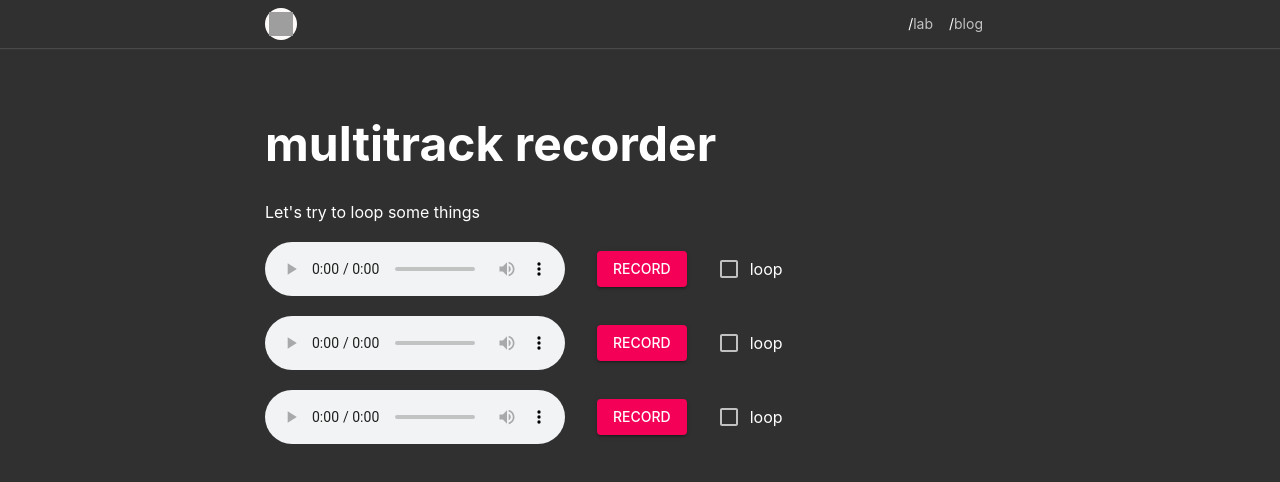
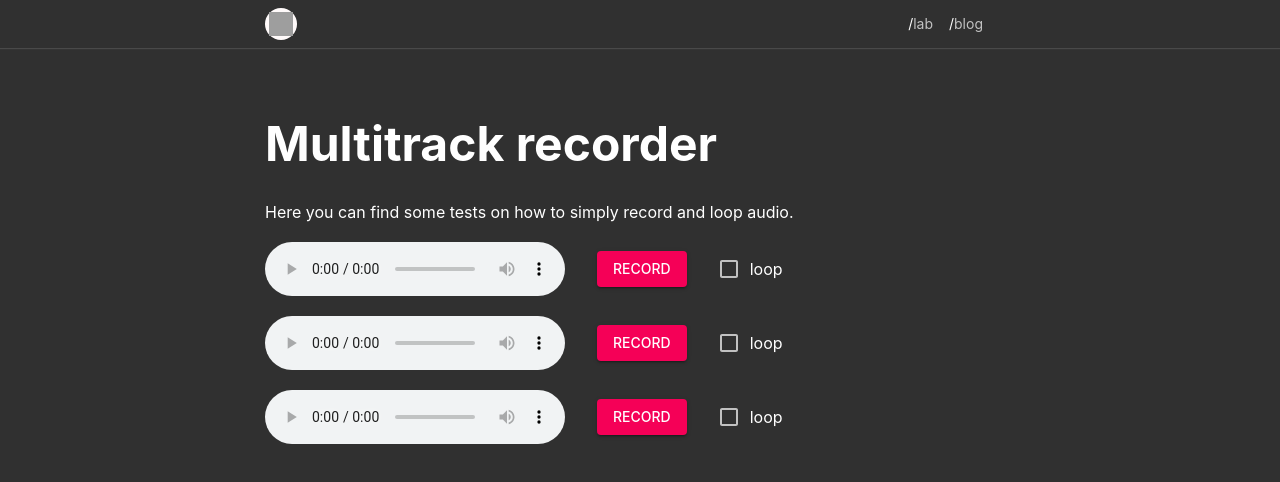
Before and after one commit to stringparser/www, a Next.js app: page /lab/audio-multitrack-recorder in a window 1280 px wide. Shown: the top 482 px of the page. Built offline with nearby package versions, Linux system fonts and the light colour scheme; grey boxes are pictures that could not be loaded.

Commit message:
silly updates

```diff
--- a/pages/lab/audio-multitrack-recorder.mdx
+++ b/pages/lab/audio-multitrack-recorder.mdx
@@ -1,15 +1,15 @@
 import AudioRecorder from "../../shared/components/AudioRecorder/AudioRecorder";
 
-# multitrack recorder
+# Multitrack recorder
 
-Let's try to loop some things
+Here you can find some tests on how to simply record and loop audio.
 
 <AudioRecorder />
 
-<span style={{padding: '1rem'}} />
+<span style={{ padding: "1rem" }} />
 
 <AudioRecorder />
 
-<span style={{padding: '1rem'}} />
+<span style={{ padding: "1rem" }} />
 
 <AudioRecorder />
--- a/pages/lab/audio-recorder.mdx
+++ b/pages/lab/audio-recorder.mdx
@@ -1,7 +1,7 @@
 import AudioRecorder from "../../shared/components/AudioRecorder/AudioRecorder";
 
-# recorder
+# Recorder
 
-Let's try to record some audio.
+Here you can record some audio.
 
 <AudioRecorder />
```
Also changed, not shown: 1 other file (tests, documents, lock files or other folders).
